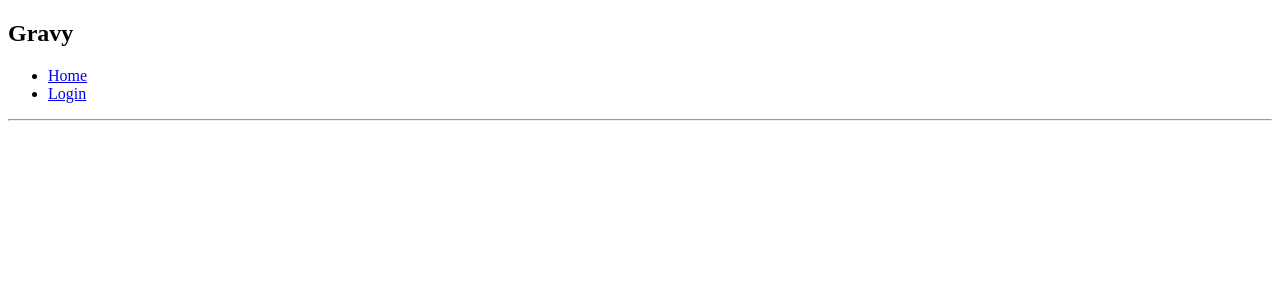
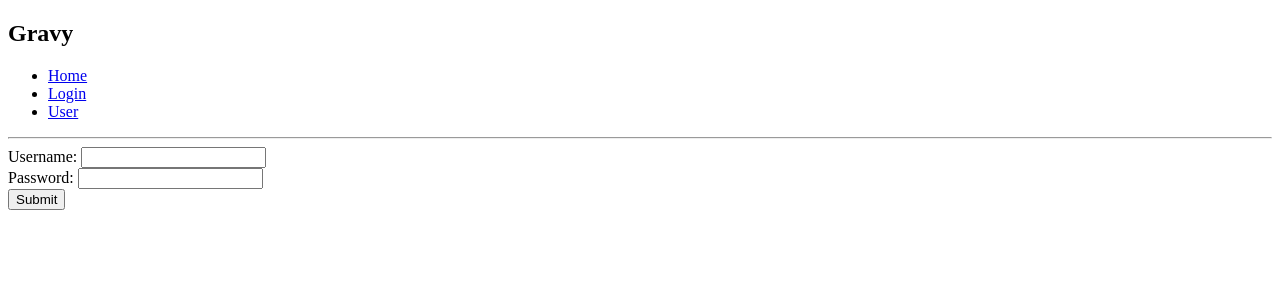
Before and after one commit to Priyankadev/gravy, a React app: page /User in a window 1280 px wide. Shown: the top 300 px of the page. Built offline with nearby package versions, Linux system fonts and the light colour scheme.

Commit message:
simple user form

```diff
--- /dev/null
+++ b/src/components/User.js
@@ -0,0 +1,15 @@
+import React from 'react';
+
+export default class User extends React.Component {
+ render() {
+      return (
+         <div>
+            <form>
+            	Username: <input type="text" /> <br />
+            	Password: <input type="password" /><br />
+            	<input type="submit" />
+            </form>
+         </div>
+      );
+   }
+}//User
--- a/src/containers/App.js
+++ b/src/containers/App.js
@@ -5,6 +5,7 @@ import Footer from '../components/Footer.js';
 import { BrowserRouter as Router, Switch, Route, Link } from 'react-router-dom';
 import Home from '../components/Home';
 import Login from '../components/Login';
+import User from '../components/User';
 
 class App extends Component {
    render() {
@@ -15,12 +16,14 @@ class App extends Component {
                <ul>
                   <li><Link to={'/'}>Home</Link></li>
                   <li><Link to={'/Login'}>Login</Link></li>
+                  <li><Link to={'/User'}>User</Link></li>
                </ul>
                <hr />
 
                <Switch>
                   <Route exact path='/' component={Home} />
                   <Route exact path='/Login' component={Login} />
+                  <Route exact path='/User' component={User} />
                </Switch>
             </div>
          </Router>
```
